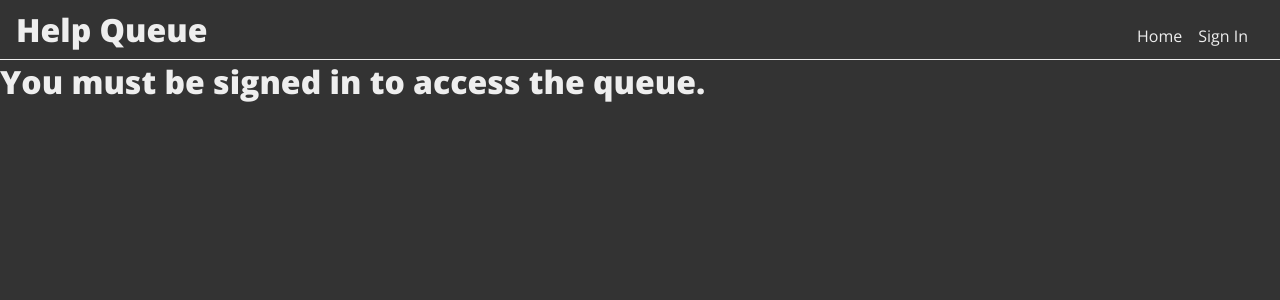
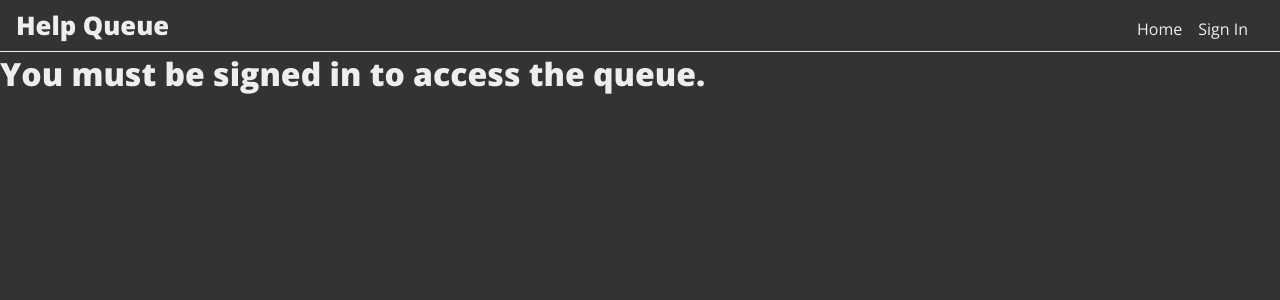
Before and after one commit to carolinecerussi/ChurroChurro, a React (Create React App) app: page / in a window 1280 px wide. Shown: the top 300 px of the page. Built offline with nearby package versions, Linux system fonts and the light colour scheme; no server answers; the database is empty.

Commit message:
Swap menu header from <h1> to <p> to support interior view <h1>s

```diff
--- a/src/components/Header.js
+++ b/src/components/Header.js
@@ -2,8 +2,9 @@ import React from 'react';
 import { Link } from 'react-router-dom';
 import styled from 'styled-components';
 
-const HelpQueueHeader = styled.h1`
-  font-size: 2rem;
+const HelpQueueHeader = styled.p`
+  font-size: 1.6rem;
+  font-weight: 800;
 `;
 
 const MainHeader = styled.header`
```
